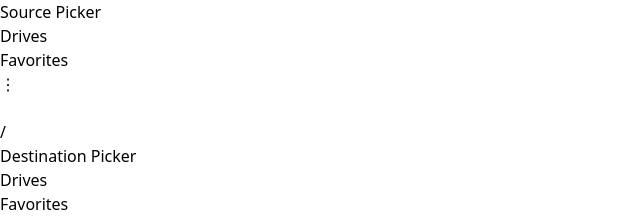
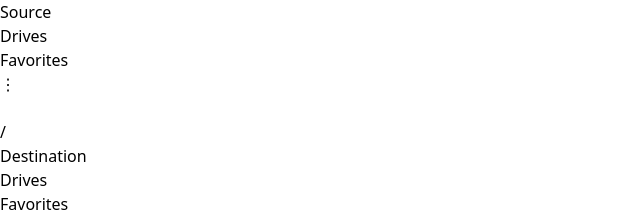
Before and after one commit to sivakar12/copy-queue, a React (Vite) app: page / in a window 1280 px wide. Shown: the top 218 px of the page, without its empty margins (0-640 px from the left). Built offline with nearby package versions, Linux system fonts and the light colour scheme.

Commit message:
Remove "picker" from pickers' titles

```diff
--- a/src/App.tsx
+++ b/src/App.tsx
@@ -121,13 +121,13 @@ function App() {
         <div className="">
           <Picker
             onChange={setSourcePath}
-            label="Source Picker"
+            label="Source"
             currentPath={sourcePath}
             foldersOnly={false}
           />
           <Picker
             onChange={setDestinationPath}
-            label="Destination Picker"
+            label="Destination"
             currentPath={destinationPath}
             foldersOnly={true}
           />
```
